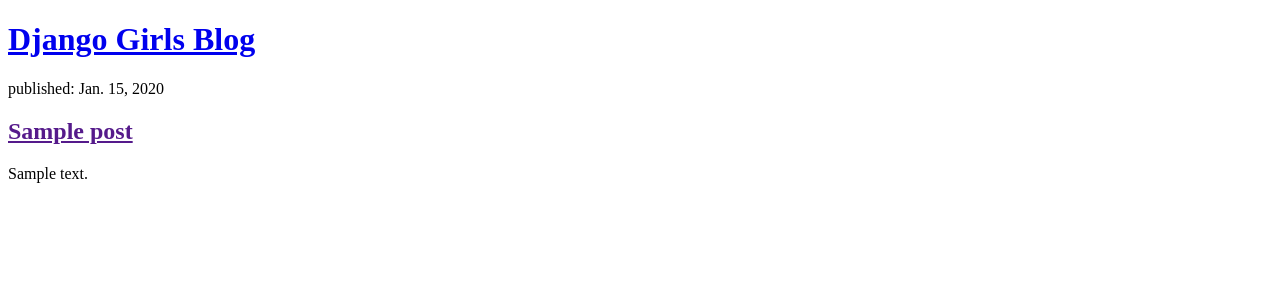
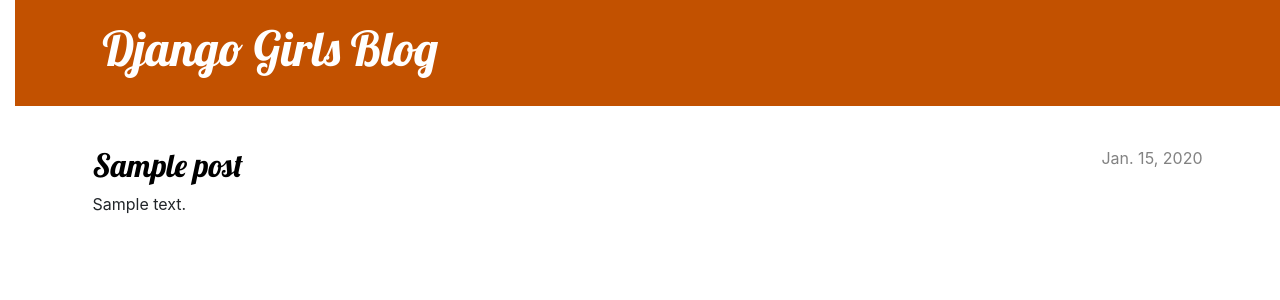
Before and after one commit to Nakul21/djangogirls2, a Django app: page / in a window 1280 px wide. Shown: the top 300 px of the page. Run offline with Django 3.2, Linux system fonts and the light colour scheme; tables that the repository leaves empty hold one stand-in row (values such as "Sample post").

Commit message:
Added new templates - base, post_detail, updated url and view, and created a base template

```diff
--- /dev/null
+++ b/blog/static/css/blog.css
@@ -0,0 +1,77 @@
+h1 a, h2 a {
+    color: #DE781F;
+    font-family: 'Lobster';
+}
+body {
+    padding-left: 15px;
+}
+.page-header {
+    background-color: #C25100;
+    margin-top: 0;
+    margin-bottom: 40px;
+    padding: 20px 20px 20px 40px;
+}
+
+.page-header h1,
+.page-header h1 a,
+.page-header h1 a:visited,
+.page-header h1 a:active {
+    color: #ffffff;
+    font-size: 36pt;
+    text-decoration: none;
+}
+
+h1,
+h2,
+h3,
+h4 {
+    font-family: 'Lobster', cursive;
+}
+
+.date {
+    color: #828282;
+}
+
+.save {
+    float: right;
+}
+
+.post-form textarea,
+.post-form input {
+    width: 100%;
+}
+
+.top-menu,
+.top-menu:hover,
+.top-menu:visited {
+    color: #ffffff;
+    float: right;
+    font-size: 26pt;
+    margin-right: 20px;
+}
+
+.post {
+    margin-bottom: 70px;
+}
+
+.post h2 a,
+.post h2 a:visited {
+    color: #000000;
+}
+
+.post > .date,
+.post > .actions {
+    float: right;
+}
+
+.btn-default,
+.btn-default:visited {
+    color: #C25100;
+    background: none;
+    border-color: #C25100;
+}
+
+.btn-default:hover {
+    color: #FFFFFF;
+    background-color: #C25100;
+}
--- /dev/null
+++ b/blog/templates/blog/base.html
@@ -0,0 +1,25 @@
+{% load static %}
+<!DOCTYPE html>
+<html>
+    <head>
+        <title>Django Girls blog</title>
+        <link rel="stylesheet" href="https://cdn.jsdelivr.net/npm/bootstrap@4.5.3/dist/css/bootstrap.min.css" integrity="sha384-TX8t27EcRE3e/ihU7zmQxVncDAy5uIKz4rEkgIXeMed4M0jlfIDPvg6uqKI2xXr2" crossorigin="anonymous">
+        <link rel="stylesheet" href="{% static 'css/blog.css' %}">
+        <link href="//fonts.googleapis.com/css?family=Lobster&subset=latin,latin-ext" rel="stylesheet" type="text/css">
+    </head>
+    <body>
+    <header class="page-header">
+      <div class="container">
+          <h1><a href="/">Django Girls Blog</a></h1>
+      </div>
+    </header>
+    <main class="container">
+        <div class="row">
+            <div class="col">
+            {% block content %}
+            {% endblock %}
+            </div>
+        </div>
+    </main>
+    </body>
+</html>
--- a/blog/templates/blog/post_list.html
+++ b/blog/templates/blog/post_list.html
@@ -1,30 +1,13 @@
-<!DOCTYPE html>
-<html>
-    <head>
-        <title>Django Girls blog</title>
-    </head>
-    <body>
-        <header>
-            <h1><a href="/">Django Girls Blog</a></h1>
-        </header>
+{% extends 'blog/base.html' %}
 
-            {% for post in posts %}
-                <article>
-                <time>published: {{ post.published_date }}</time>
-                <h2><a href="">{{ post.title }}</a></h2>
-                <p>{{ post.text|linebreaksbr }}</p>
-                </article>
-            {% endfor %}
-<!--        <article>-->
-<!--            <time>published: 14.06.2014, 12:14</time>-->
-<!--            <h2><a href="">My first post</a></h2>-->
-<!--            <p>Aenean eu leo quam. Pellentesque ornare sem lacinia quam venenatis vestibulum. Donec id elit non mi porta gravida at eget metus. Fusce dapibus, tellus ac cursus commodo, tortor mauris condimentum nibh, ut fermentum massa justo sit amet risus.</p>-->
-<!--        </article>-->
-
-<!--        <article>-->
-<!--            <time>published: 14.06.2014, 12:14</time>-->
-<!--            <h2><a href="">My second post</a></h2>-->
-<!--            <p>Aenean eu leo quam. Pellentesque ornare sem lacinia quam venenatis vestibulum. Donec id elit non mi porta gravida at eget metus. Fusce dapibus, tellus ac cursus commodo, tortor mauris condimentum nibh, ut f.</p>-->
-<!--        </article>-->
-    </body>
-</html>
+{% block content %}
+    {% for post in posts %}
+        <article class="post">
+            <time class="date">
+                {{ post.published_date }}
+            </time>
+            <h2><a href="{% url 'post_detail' pk=post.pk %}">{{ post.title }}</a></h2>
+            <p>{{ post.text|linebreaksbr }}</p>
+        </article>
+    {% endfor %}
+{% endblock %}
--- a/blog/urls.py
+++ b/blog/urls.py
@@ -3,4 +3,5 @@
 
 urlpatterns = [
     path('', views.post_list, name='post_list'),
+    path('post/<int:pk>/', views.post_detail, name='post_detail'),
 ]
--- a/blog/views.py
+++ b/blog/views.py
@@ -1,4 +1,4 @@
-from django.shortcuts import render
+from django.shortcuts import render, get_object_or_404
 from django.utils import timezone
 from .models import Post
 
@@ -9,3 +9,8 @@
 
     posts = Post.objects.filter(published_date__lte=timezone.now()).order_by('published_date')
     return render(request, 'blog/post_list.html', {'posts': posts})
+
+
+def post_detail(request, pk):
+    post = get_object_or_404(Post, pk=pk)
+    return render(request, 'blog/post_detail.html', {'post': post})
--- a/mysite/settings.py
+++ b/mysite/settings.py
@@ -119,4 +119,4 @@
 # https://docs.djangoproject.com/en/2.2/howto/static-files/
 
 STATIC_URL = '/static/'
-STATIC_ROOT = os.path.join(BASE_DIR, 'static')
+STATICFILES_DIRS = (os.path.join(BASE_DIR, 'static'),)
```
Also changed, not shown: blog/templates/blog/post_detail.html (added, +13 -0 lines).
